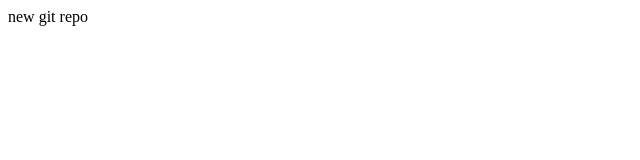
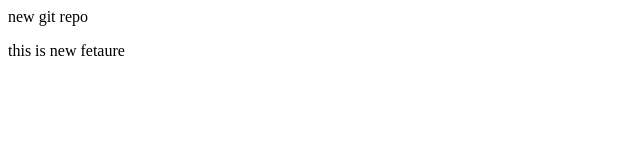
Before and after one commit to nikrandive/Localrepo, a plain HTML site: page index.html in a window 1280 px wide. Shown: the whole page, without its empty margins (0-640 px from the left). Drawn offline with Linux system fonts and the light colour scheme.

Commit message:
Add new feature

```diff
--- a/index.html
+++ b/index.html
@@ -1 +1,2 @@
 <p>new git repo</p>
+<p>this is new fetaure</p>
```
